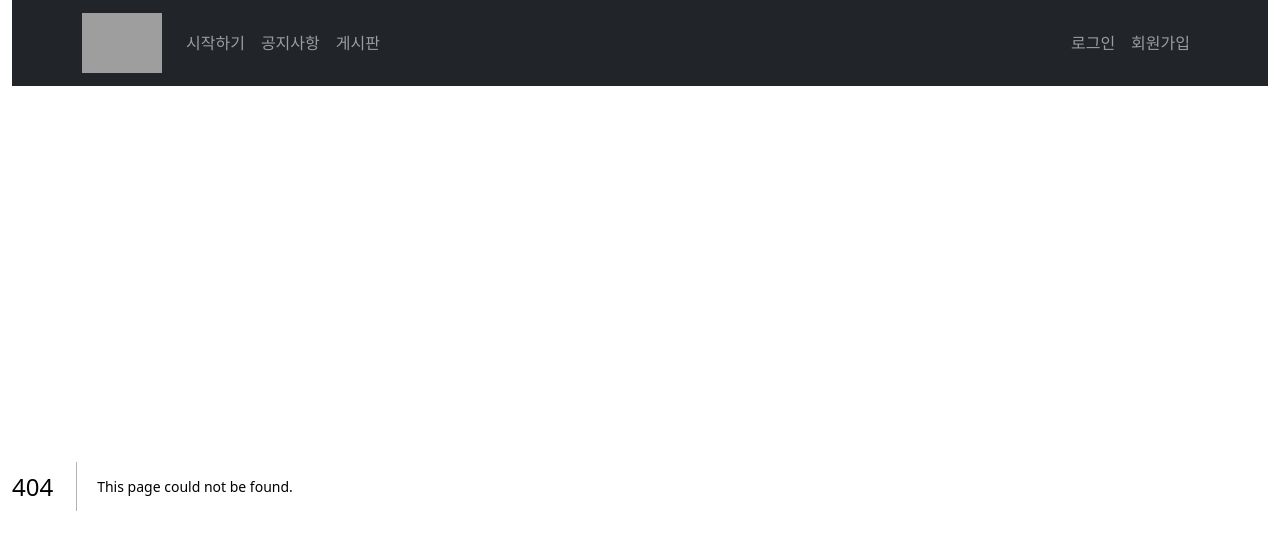
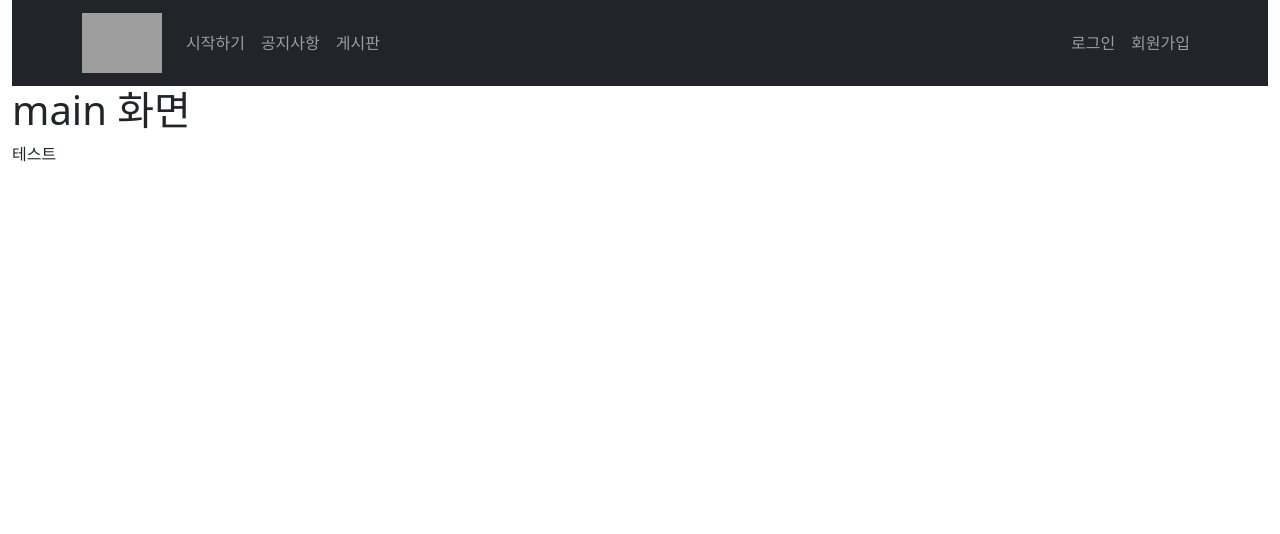
Before and after one commit to minsik99/nainReact, a Next.js app: page /main in a window 1280 px wide. Before the commit this address had no page. Shown: the top 534 px of the page. Built offline with nearby package versions, Linux system fonts and the light colour scheme; grey boxes are pictures that could not be loaded.

Commit message:
24_06_11 12:07 메인  페이지 이동 component 폴더 아래 MainComponent 추가 next.config.js 추가

```diff
--- /dev/null
+++ b/next.config.js
@@ -0,0 +1,13 @@
+
+
+module.exports = {
+    async redirects() {
+      return [
+        {
+          source: "/",
+          destination: "/main",
+          permanent: true,
+        },
+      ];
+    },
+};
--- /dev/null
+++ b/src/components/main/MainComponent.jsx
@@ -0,0 +1,14 @@
+import React, { useRef, useEffect, useState } from 'react';
+
+
+const MainComponent = () => {
+    return (
+        <>
+            <h1>main 화면</h1>
+            <div>
+                테스트
+            </div>
+        </>
+    );
+};
+export default MainComponent;
--- /dev/null
+++ b/src/pages/main/index.jsx
@@ -0,0 +1,13 @@
+import React, {useEffect, useState} from "react";
+import { observer } from "mobx-react";
+import MainComponent from "../../components/main/mainComponent";
+
+const mainComponent = observer(()=>{
+    return (
+        <div className="map_div">
+            <MainComponent/>
+        </div>
+    )
+})
+
+export default mainComponent;
```
